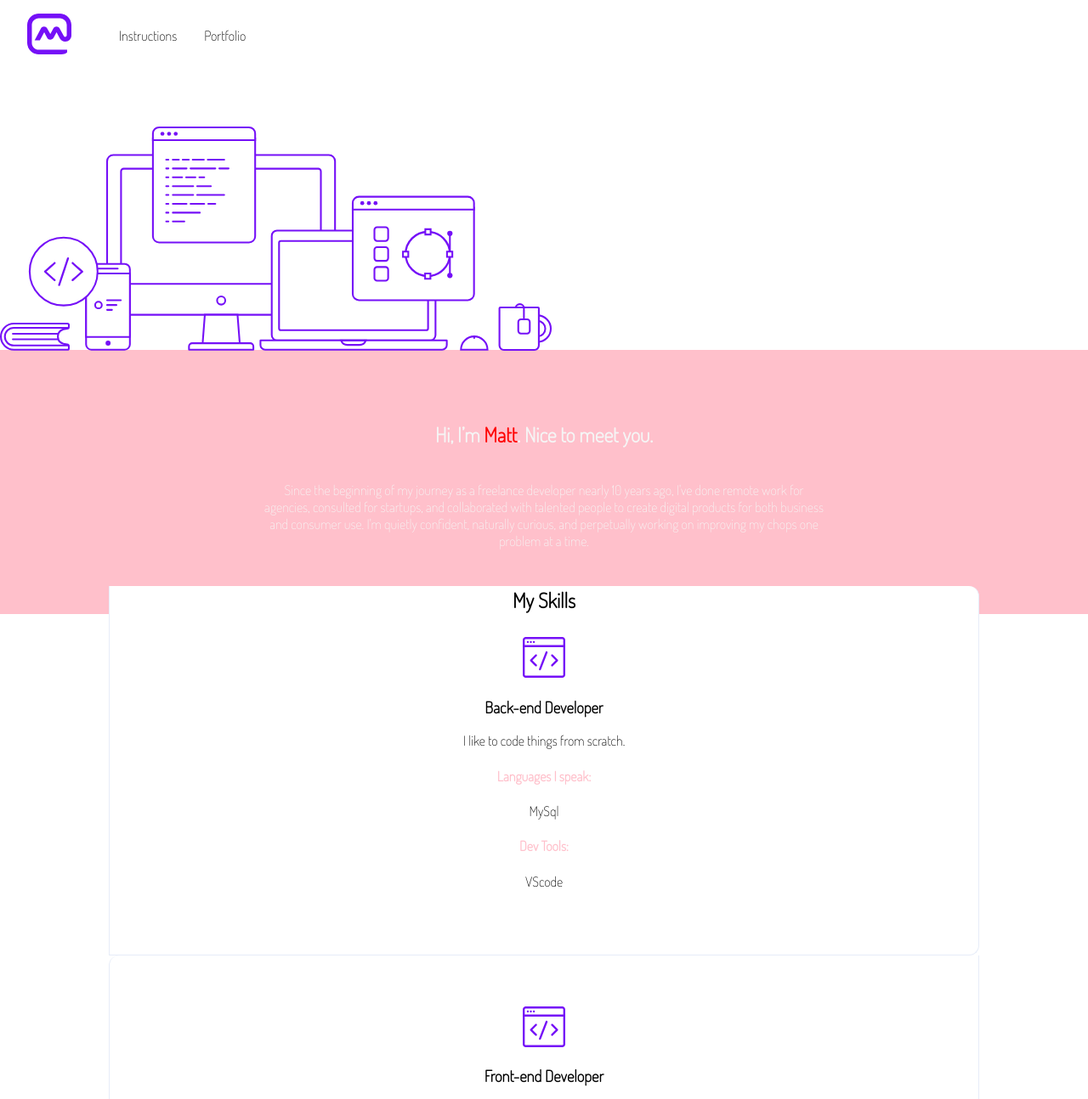
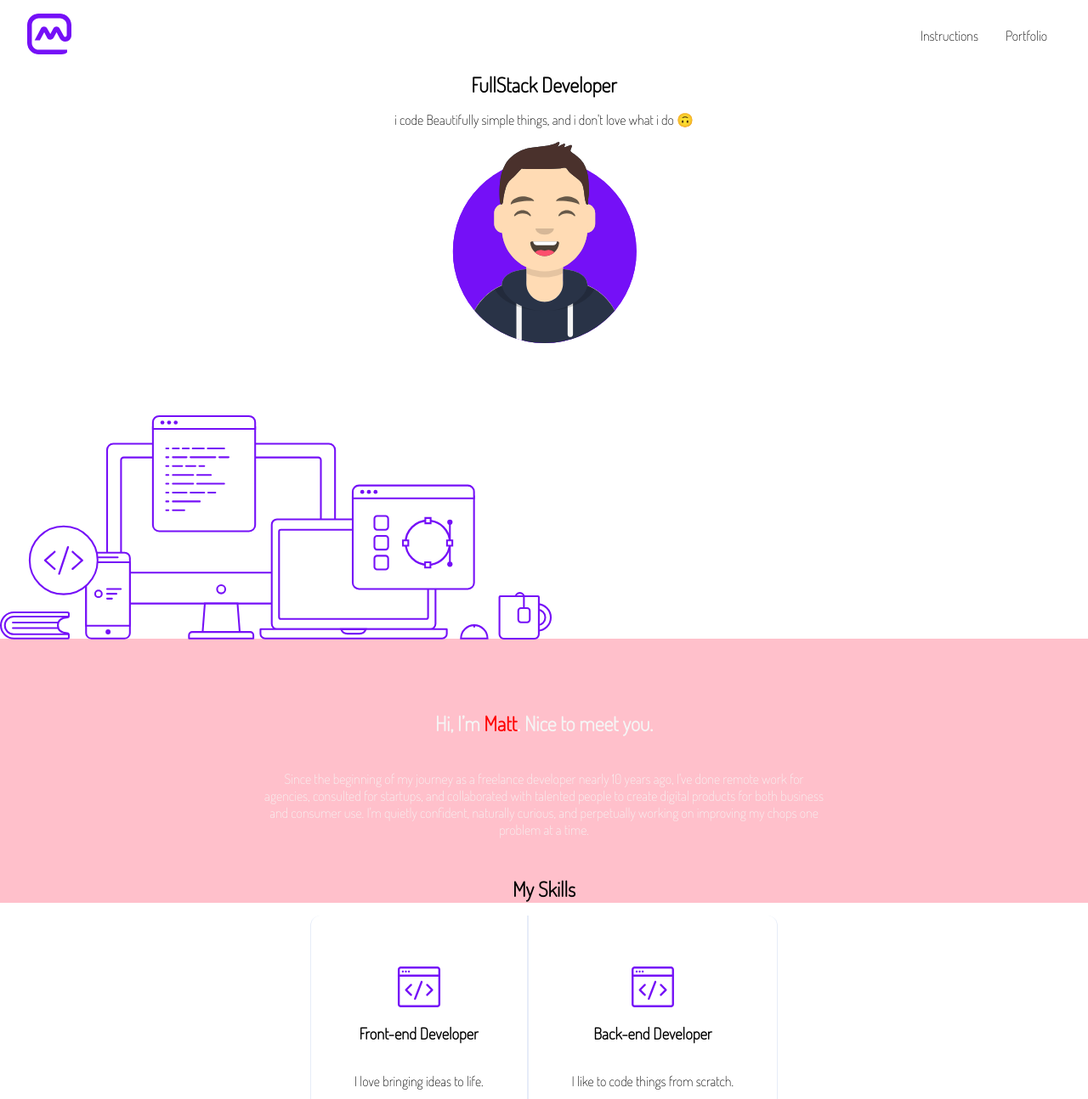
Before and after one commit to WildCodeSchool-2024-02/fr-lyon-codelanta-checkpoint-1, a website: page site/portfolio.html in a window 1280 px wide. Shown: the top 1294 px of the page at 85% size. Drawn offline with Linux system fonts and the light colour scheme.

Commit message:
css done

```diff
--- a/site/css/portfolio.css
+++ b/site/css/portfolio.css
@@ -11,6 +11,9 @@
   --textAlign: center;
 }
 
+.banner {
+  text-align: center;
+}
 img {
   max-width: 100%;
 }
@@ -26,6 +29,7 @@ p {
 .menu {
   display: flex;
   margin-bottom: var(--gutter);
+
 }
 
 .desktop {
@@ -108,3 +112,33 @@ p {
 .purple-text {
   color: var(--purple);
 }
+
+
+@media screen and (min-width: 700px) {
+  /* step 1 */
+  nav {
+    display: flexbox;
+    justify-content: space-between;
+  }
+  .skillset {
+    display: flex;
+    /* step 6 */
+    flex-direction: row-reverse;
+    justify-content: center;
+    padding-top: 3rem;
+ }
+ .column {
+  display: flex;
+  flex-direction: column;
+  flex-wrap: wrap;
+ }
+}
+
+@media screen and (max-width: 700px) {
+  .desktop > img {
+    display: none;
+  }
+
+
+
+}
--- a/site/portfolio.html
+++ b/site/portfolio.html
@@ -20,8 +20,12 @@
     </header>
 
     <main>
-      <!-- First banner with title, description, avatar and image desktop -->
-      <!-- You can use the avatar image on the folder image -->
+      <div class="banner">
+        <h1>FullStack Developer</h1>
+        <p>i code Beautifully simple things, and i don't love what i do 🙃</p>
+        <img src="image/avatar.svg" alt="avatar">
+      </div>
+
       <section>
         <figure class="desktop">
           <img src="image/desktop.svg" alt="desktop" />
@@ -40,6 +44,7 @@
 
       <article class="skills">
         <h2 class="skills--title">My Skills</h2>
+        <div class="skillset">
           <section class="column">
               <img src="image/frontend.svg" alt="" />
               <h3>Back-end Developer</h3>
@@ -64,6 +69,7 @@
                 <li>You can modify</li>
               </ul>
             </section>
+          </div>
       </article>
 
       <!-- Third banner with list of all your projects -->
```
